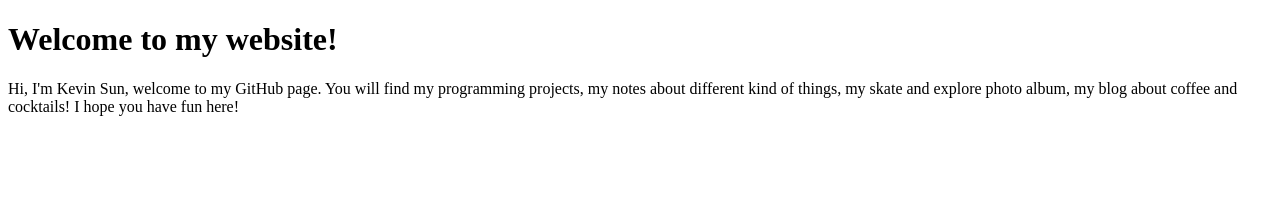
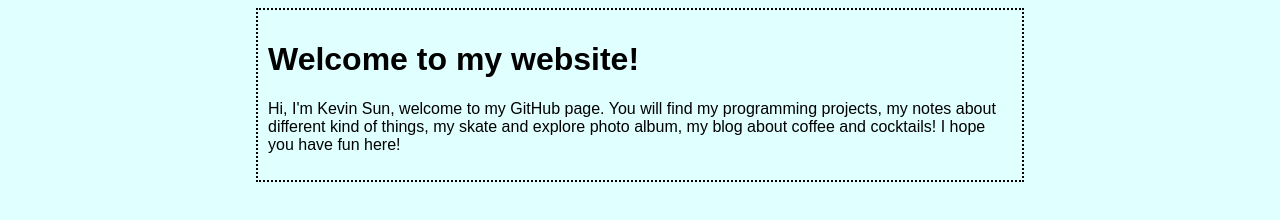
Before and after one commit to kevinsunxy/kevinsunxy.github.io, a plain HTML site: page index.html in a window 1280 px wide. Drawn offline with Linux system fonts and the light colour scheme.

Commit message:
apply css

```diff
--- /dev/null
+++ b/css/main.css
@@ -0,0 +1,9 @@
+body {
+	background-color:  #E0FFFF;
+	margin-left:   20%;
+    margin-right:   20%;
+    border:   2px dotted black;
+    padding:    10px 10px 10px 10px;
+    font-family:    sans-serif;
+
+}
--- a/index.html
+++ b/index.html
@@ -3,6 +3,7 @@
 <html>
     <head>
         <title>Kevin Sun</title>
+        <link rel="stylesheet" href="css/main.css">
     </head>
 
     <body>
```
Also changed, not shown: 1 other file.
